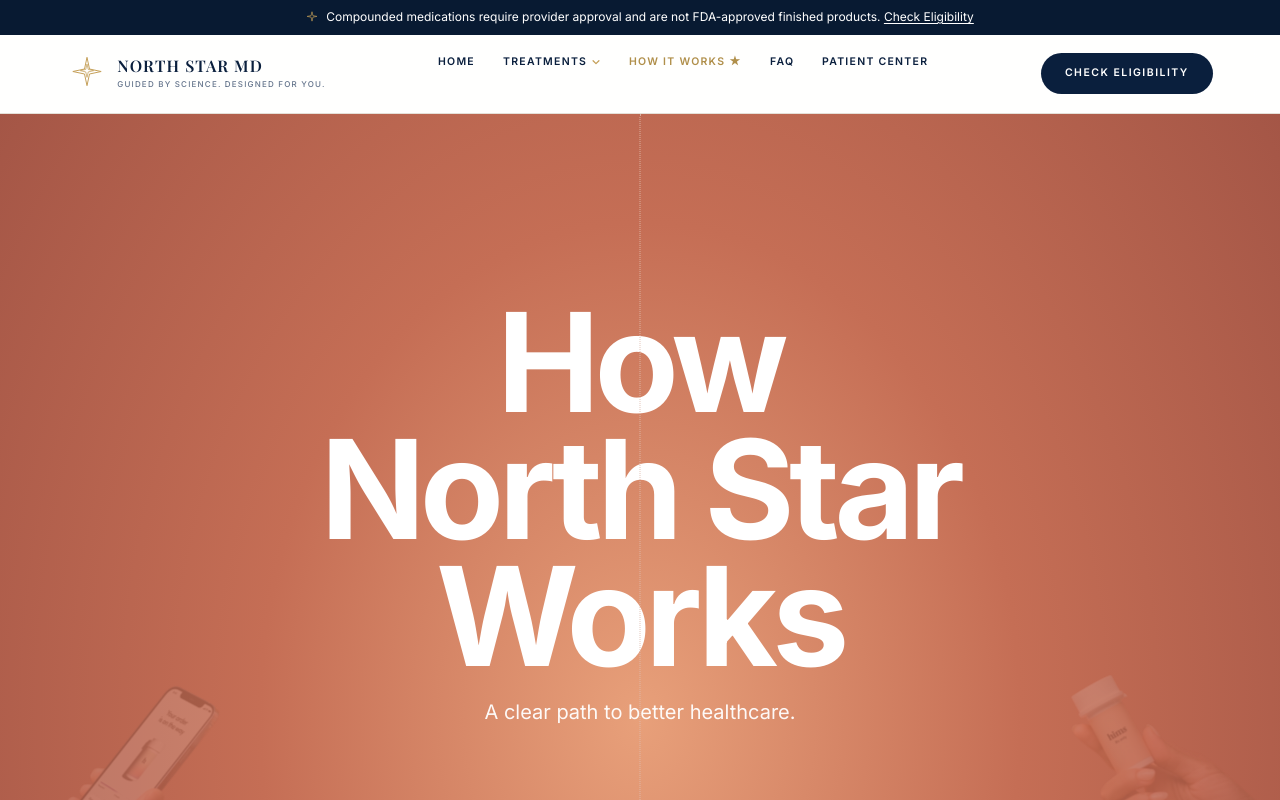
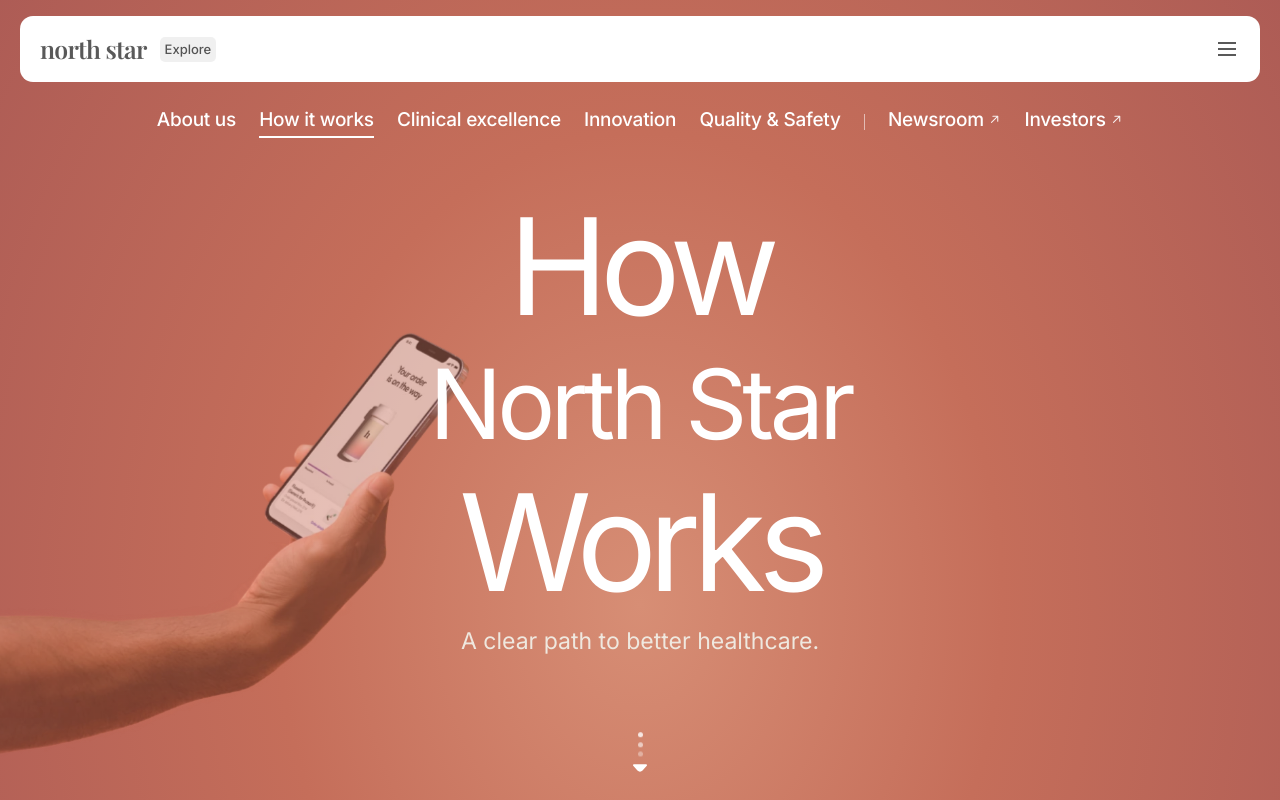
Before and after one commit to Emmanuelombaye/Northstar, a Next.js app: page /how-it-works in a window 1280 px wide. Shown: the top 800 px of the page. Built offline with nearby package versions, Linux system fonts and the light colour scheme.

Commit message:
Clone the Hers How it works menu onto /how-it-works only.
Co-authored-by: Cursor <cursoragent@cursor.com>

```diff
--- a/src/app/how-it-works/page.tsx
+++ b/src/app/how-it-works/page.tsx
@@ -1,10 +1,5 @@
-import { SiteLayout } from "@/components/layout/SiteLayout";
 import { HowItWorksPage } from "@/views/marketing/HowItWorksPage";
 
 export default function HowItWorks() {
-  return (
-    <SiteLayout>
-      <HowItWorksPage />
-    </SiteLayout>
-  );
+  return <HowItWorksPage />;
 }
--- a/src/components/nexa-shell/HersHowItWorks.tsx
+++ b/src/components/nexa-shell/HersHowItWorks.tsx
@@ -1,6 +1,6 @@
 'use client'
 
-import { useEffect, useRef, useState, type CSSProperties } from 'react'
+import { useCallback, useEffect, useRef, useState, type CSSProperties } from 'react'
 import { Link } from '../../lib/routerAdapter'
 import '../../styles/hers-how-it-works.css'
 
@@ -89,7 +89,126 @@ function LockIcon() {
   )
 }
 
+function ExtArrow() {
+  return (
+    <svg className="ns-hiw-ext" width="14" height="14" viewBox="0 0 38 38" fill="none" aria-hidden="true">
+      <path
+        fill="currentColor"
+        fillRule="evenodd"
+        d="M12.67 9.5c0-.87.71-1.58 1.58-1.58H28.5c.87 0 1.58.71 1.58 1.58v14.25c0 .87-.71 1.58-1.58 1.58-.87 0-1.58-.71-1.58-1.58V13.32L11.41 28.83a1.58 1.58 0 0 1-2.24-2.24L24.68 11.08H14.25c-.87 0-1.58-.71-1.58-1.58Z"
+      />
+    </svg>
+  )
+}
+
+const HIW_NAV = [
+  { href: '/', label: 'About us' },
+  { href: '/how-it-works', label: 'How it works', active: true },
+  { href: '/treatments', label: 'Clinical excellence' },
+  { href: '/vision', label: 'Innovation' },
+  { href: '/faq', label: 'Quality & Safety' },
+  { href: '/education', label: 'Newsroom', ext: true },
+  { href: '/advisors', label: 'Investors', ext: true },
+] as const
+
+function HiwMenu({
+  open,
+  onHero,
+  onToggle,
+}: {
+  open: boolean
+  onHero: boolean
+  onToggle: () => void
+}) {
+  return (
+    <nav
+      className={`ns-hiw-chrome${open ? ' is-open' : ''}${onHero ? '' : ' is-away'}`}
+      aria-label="How it works"
+    >
+      <div className="ns-hiw-chrome__stick">
+        <div className="ns-hiw-topbar">
+          <div className="ns-hiw-brandrow">
+            <Link href="/" className="ns-hiw-brand" aria-label="North Star home">
+              <span className="ns-hiw-brand__word">north star</span>
+            </Link>
+            <Link href="/treatments" className="ns-hiw-explore">
+              Explore
+            </Link>
+          </div>
+          <button
+            type="button"
+            className="ns-hiw-burger"
+            aria-label={open ? 'Close menu' : 'Open menu'}
+            aria-expanded={open}
+            onClick={onToggle}
+          >
+            <i />
+          </button>
+        </div>
+        <div className="ns-hiw-subnav" aria-hidden={open}>
+          {HIW_NAV.map((item, i) => (
+            <span key={item.label} className="ns-hiw-subnav__item">
+              {i === 5 ? <span className="ns-hiw-subnav__rule" aria-hidden="true" /> : null}
+              <Link href={item.href} className={item.active ? 'is-on' : undefined}>
+                {item.label}
+                {'ext' in item && item.ext ? <ExtArrow /> : null}
+              </Link>
+            </span>
+          ))}
+        </div>
+      </div>
+    </nav>
+  )
+}
+
+function HiwDrawer({
+  open,
+  onHero,
+  onToggle,
+}: {
+  open: boolean
+  onHero: boolean
+  onToggle: () => void
+}) {
+  useEffect(() => {
+    const onKey = (e: KeyboardEvent) => {
+      if (e.key === 'Escape' && open) onToggle()
+    }
+    document.body.style.overflow = open ? 'hidden' : ''
+    window.addEventListener('keydown', onKey)
+    return () => {
+      document.body.style.overflow = ''
+      window.removeEventListener('keydown', onKey)
+    }
+  }, [open, onToggle])
+
+  if (!open) return null
+
+  return (
+    <div className={`ns-hiw-drawer${onHero ? ' is-hero' : ''}`}>
+      <ul>
+        {HIW_NAV.map((item, i) => (
+          <li key={item.label} className={i === 5 ? 'ns-hiw-drawer__break' : undefined}>
+            <Link href={item.href} className={item.active ? 'is-on' : undefined} onClick={onToggle}>
+              {item.label}
+              {'ext' in item && item.ext ? <ExtArrow /> : null}
+            </Link>
+          </li>
+        ))}
+      </ul>
+      <p className="ns-hiw-drawer__other">Other sites:</p>
+      <div className="ns-hiw-drawer__sites">
+        <Link href="/education">Blog</Link>
+        <Link href="/advisors">Careers</Link>
+        <Link href="/">Northstar.md</Link>
+      </div>
+    </div>
+  )
+}
+
 export default function HersHowItWorks() {
+  const [menuOpen, setMenuOpen] = useState(false)
+  const toggleMenu = useCallback(() => setMenuOpen((v) => !v), [])
   const hero = useSectionProgress<HTMLElement>()
   const intake = useSectionProgress<HTMLElement>()
   const provider = useSectionProgress<HTMLElement>()
@@ -97,15 +216,18 @@ export default function HersHowItWorks() {
   const compound = useSectionProgress<HTMLElement>()
   const deliver = useSectionProgress<HTMLElement>()
 
-  const handIn = clamp((hero.p - 0.08) / 0.35)
+  const leftIn = 0.55 + clamp(hero.p / 0.28) * 0.45
+  const rightIn = clamp((hero.p - 0.12) / 0.38)
   const titleFade = 1 - clamp((hero.p - 0.55) / 0.3)
   const phoneScale = 0.78 + clamp(intake.p) * 0.28
   const providerI = Math.min(2, Math.floor(clamp(provider.p) * 3))
   const pharmacyI = Math.min(2, Math.floor(clamp(compound.p) * 3))
 
   return (
-    <div className="ns-hiw">
+    <div className={`ns-hiw${menuOpen ? ' is-menu' : ''}`}>
       <div className="ns-hiw-rail" aria-hidden="true" />
+      <HiwDrawer open={menuOpen} onHero={hero.p < 0.92} onToggle={toggleMenu} />
+      <HiwMenu open={menuOpen} onHero={hero.p < 0.92} onToggle={toggleMenu} />
 
       <section className="ns-hiw-hero" ref={hero.ref}>
         <div className="ns-hiw-hero__pin">
@@ -122,8 +244,8 @@ export default function HersHowItWorks() {
             src={`${IMG}/hand-left.webp`}
             alt=""
             style={{
-              opacity: 0.15 + handIn * 0.85,
-              transform: `translate3d(${(1 - handIn) * -28}%, ${(1 - handIn) * 18}%, 0)`,
+              opacity: leftIn,
+              transform: `translate3d(${(1 - leftIn) * -22}%, ${(1 - leftIn) * 12}%, 0)`,
             }}
           />
           <img
@@ -131,8 +253,8 @@ export default function HersHowItWorks() {
             src={`${IMG}/hand-right.webp`}
             alt=""
             style={{
-              opacity: 0.15 + handIn * 0.85,
-              transform: `translate3d(${(1 - handIn) * 28}%, ${(1 - handIn) * 18}%, 0)`,
+              opacity: rightIn,
+              transform: `translate3d(${(1 - rightIn) * 26}%, ${(1 - rightIn) * 16}%, 0)`,
             }}
           />
           <div className="ns-hiw-scrollcue" aria-hidden="true">
--- a/src/styles/hers-how-it-works.css
+++ b/src/styles/hers-how-it-works.css
@@ -25,13 +25,13 @@
 .ns-hiw h3,
 .ns-hiw p,
 .ns-hiw strong,
-.ns-hiw span {
+.ns-hiw span:not(.ns-hiw-brand__word) {
   font-family: var(--hiw-sans) !important;
 }
 
 .ns-hiw-rail {
   position: absolute;
-  top: 0;
+  top: 100vh;
   bottom: 0;
   left: 50%;
   width: 0;
@@ -42,11 +42,253 @@
   opacity: 0.85;
 }
 
+/* —— Page-only Hers menu (does not replace site-wide header) —— */
+.ns-hiw-chrome {
+  position: fixed;
+  top: 0;
+  left: 0;
+  right: 0;
+  z-index: 40;
+  pointer-events: none;
+}
+
+.ns-hiw-chrome__stick {
+  pointer-events: auto;
+  width: min(1312px, calc(100% - 40px));
+  margin: 0 auto;
+  padding: 16px 0 0;
+}
+
+.ns-hiw-topbar {
+  display: flex;
+  align-items: center;
+  justify-content: space-between;
+  height: 66px;
+  padding: 8px 8px 8px 20px;
+  background: #fff;
+  border-radius: 13px;
+  color: rgba(0, 0, 0, 0.65);
+  transition: background-color 0.35s ease, color 0.35s ease;
+}
+
+.ns-hiw-brandrow {
+  display: flex;
+  align-items: center;
+  gap: 13px;
+}
+
+.ns-hiw-brand {
+  display: inline-flex;
+  align-items: center;
+  text-decoration: none;
+  color: inherit !important;
+}
+
+.ns-hiw .ns-hiw-brand__word {
+  font-family: 'Playfair Display', Georgia, serif !important;
+  font-size: 1.55rem;
+  font-weight: 600;
+  letter-spacing: -0.03em;
+  line-height: 1;
+  text-transform: lowercase;
+  color: inherit !important;
+}
+
+.ns-hiw-explore {
+  display: inline-flex;
+  align-items: center;
+  height: 25px;
+  padding: 0 5px;
+  border-radius: 5px;
+  background: rgba(0, 0, 0, 0.06);
+  color: rgba(0, 0, 0, 0.65) !important;
+  font-size: 13px !important;
+  font-weight: 500 !important;
+  text-decoration: none;
+}
+
+.ns-hiw-burger {
+  width: 50px;
+  height: 50px;
+  border: 0;
+  background: transparent;
+  cursor: pointer;
+  color: inherit;
+  display: grid;
+  place-items: center;
+}
+
+.ns-hiw-burger i {
+  position: relative;
+  display: block;
+  width: 18px;
+  height: 2px;
+  background: currentColor;
+}
+
+.ns-hiw-burger i::before,
+.ns-hiw-burger i::after {
+  content: '';
+  position: absolute;
+  left: 0;
+  width: 18px;
+  height: 2px;
+  background: currentColor;
+  transition: transform 0.28s ease;
+}
+
+.ns-hiw-burger i::before { top: -6px; }
+.ns-hiw-burger i::after { top: 6px; }
+
+.ns-hiw-chrome.is-open .ns-hiw-burger i {
+  background: transparent;
+}
+
+.ns-hiw-chrome.is-open .ns-hiw-burger i::before {
+  top: 0;
+  transform: rotate(45deg);
+}
+
+.ns-hiw-chrome.is-open .ns-hiw-burger i::after {
+  top: 0;
+  transform: rotate(-45deg);
+}
+
+.ns-hiw-subnav {
+  position: relative;
+  display: flex;
+  justify-content: center;
+  align-items: center;
+  flex-wrap: wrap;
+  gap: 0 1.45rem;
+  padding: 23px 23px 0;
+  transition: opacity 0.28s ease;
+}
+
+.ns-hiw-subnav__item {
+  display: inline-flex;
+  align-items: center;
+  gap: 1.45rem;
+}
+
+.ns-hiw-subnav a {
+  display: inline-flex;
+  align-items: center;
+  gap: 0.28rem;
+  color: #fff !important;
+  text-decoration: none;
+  font-size: 19px !important;
+  font-weight: 500 !important;
+  letter-spacing: -0.014em;
+  padding-bottom: 4px;
+}
+
+.ns-hiw-subnav a.is-on {
+  box-shadow: inset 0 -2px 0 #fff;
+}
+
+.ns-hiw-ext {
+  width: 13px;
+  height: 13px;
+  opacity: 0.9;
+}
+
+.ns-hiw-subnav__rule {
+  width: 1px;
+  height: 16px;
+  background: rgba(255, 255, 255, 0.55);
+}
+
+.ns-hiw-chrome.is-open .ns-hiw-topbar {
+  background: transparent;
+  color: #fff;
+}
+
+.ns-hiw-chrome.is-open .ns-hiw-explore {
+  background: rgba(255, 255, 255, 0.16);
+  color: #fff !important;
+}
+
+.ns-hiw-chrome.is-open .ns-hiw-subnav,
+.ns-hiw-chrome.is-away .ns-hiw-subnav {
+  opacity: 0;
+  pointer-events: none;
+}
+
+.ns-hiw-drawer {
+  pointer-events: auto;
+  position: fixed;
+  inset: 0;
+  z-index: 30;
+  padding: 6.5rem 0 2rem;
+  color: #fff;
+  overflow: auto;
+  background: #a75754;
+}
+
+.ns-hiw-drawer.is-hero {
+  background: transparent;
+}
+
+.ns-hiw-drawer ul {
+  list-style: none;
+  margin: 0 auto;
+  padding: 0;
+  width: min(1312px, calc(100% - 64px));
+}
+
+.ns-hiw-drawer li {
+  display: block;
+}
+
+.ns-hiw-drawer a {
+  display: inline-flex;
+  align-items: center;
+  gap: 0.4rem;
+  color: #fff !important;
+  text-decoration: none;
+  font-size: clamp(2.6rem, 4.3vw, 5.125rem);
+  font-weight: 400 !important;
+  letter-spacing: -0.0625em;
+  line-height: 1.125;
+}
+
+.ns-hiw-drawer a.is-on {
+  text-decoration: underline;
+  text-underline-offset: 0.12em;
+}
+
+.ns-hiw-drawer__break {
+  margin-top: 0.35rem;
+}
+
+.ns-hiw-drawer__other {
+  width: min(1312px, calc(100% - 64px));
+  margin: 1.6rem auto 0.35rem;
+  font-size: 19px;
+  font-weight: 400;
+  opacity: 0.85;
+}
+
+.ns-hiw-drawer__sites {
+  width: min(1312px, calc(100% - 64px));
+  margin: 0 auto;
+  display: flex;
+  flex-direction: column;
+  gap: 0.15rem;
+}
+
+.ns-hiw-drawer__sites a {
+  font-size: 1.75rem !important;
+  letter-spacing: -0.03em;
+}
+
 /* —— Hero —— */
 .ns-hiw-hero {
   position: relative;
   height: 180vh;
-  background: radial-gradient(ellipse at 50% 42%, #e8a07a 0%, #c56e55 42%, #9b4f42 100%) !important;
+  background:
+    radial-gradient(ellipse at 50% 42%, #d78e75 0%, #c56e5a 40%, #a75754 100%) !important;
   color: #fff;
 }
 
@@ -63,33 +305,40 @@
   position: relative;
   z-index: 3;
   text-align: center;
-  padding: 0 1.25rem;
+  padding: 50px 1.25rem 0;
 }
 
 .ns-hiw-hero h1 {
   margin: 0;
+  display: flex;
+  flex-direction: column;
+  align-items: center;
+  gap: 0.06em;
   color: #fff !important;
-  font-size: clamp(4rem, 11vw, 8.6rem) !important;
-  font-weight: 700 !important;
-  line-height: 0.92;
-  letter-spacing: -0.04em;
+  font-size: clamp(4.2rem, 10.5vw, 9rem) !important;
+  font-weight: 400 !important;
+  line-height: 1.125;
+  letter-spacing: -0.0625em;
 }
 
 .ns-hiw-hero h1 span {
   display: block;
 }
 
+.ns-hiw-hero h1 span:nth-child(2) {
+  font-size: 0.72em;
+  letter-spacing: -0.05em;
+}
+
 .ns-hiw-hero p {
-  margin: 1.1rem 0 0;
-  font-size: clamp(1rem, 1.6vw, 1.25rem);
+  margin: 0.35rem 0 0;
+  font-size: clamp(1.05rem, 1.8vw, 1.5rem);
   font-weight: 400;
-  opacity: 0.95;
+  color: #efe8df;
 }
 
 .ns-hiw-hero__hand {
   position: absolute;
-  bottom: -6%;
-  width: min(46vw, 28rem);
   height: auto;
   z-index: 2;
   pointer-events: none;
@@ -97,11 +346,16 @@
 }
 
 .ns-hiw-hero__hand--left {
-  left: -8%;
+  left: -6%;
+  bottom: 4%;
+  width: min(54vw, 38rem);
+  mask-image: linear-gradient(90deg, transparent 0%, #000 18%, #000 100%);
 }
 
 .ns-hiw-hero__hand--right {
-  right: -8%;
+  right: -10%;
+  bottom: -4%;
+  width: min(42vw, 26rem);
 }
 
 .ns-hiw-scrollcue {
@@ -571,9 +825,15 @@
   .ns-hiw-rail { display: none; }
   .ns-hiw-hero { height: 140vh; }
   .ns-hiw-hero__hand { width: 58vw; bottom: -2%; }
+  .ns-hiw-hero__hand--left { width: 78vw; left: -18%; }
   .ns-hiw-products { grid-template-columns: 1fr; max-width: 18rem; }
   .ns-hiw-card { top: 12vh; margin-bottom: 28vh; }
   .ns-hiw-phonewrap { height: 22rem; }
+  .ns-hiw-subnav { display: none; }
+  .ns-hiw-chrome__stick { width: calc(100% - 24px); padding-top: 10px; }
+  .ns-hiw-brand__word { font-size: 1.25rem; }
+  .ns-hiw-drawer a { font-size: clamp(2rem, 9vw, 3.2rem); }
+  .ns-hiw-drawer { padding-top: 5.5rem; }
 }
 
 @media (prefers-reduced-motion: reduce) {
```
